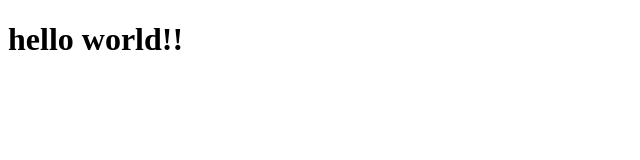
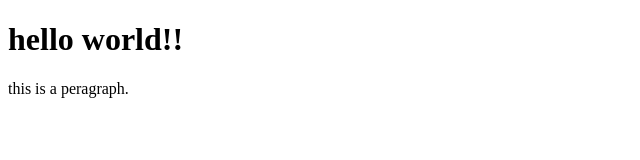
Before and after one commit to Uday-Patel-Simform/git_test, a plain HTML site: page index.html in a window 1280 px wide. Shown: the whole page, without its empty margins (0-640 px from the left). Drawn offline with Linux system fonts and the light colour scheme.

Commit message:
modified html

```diff
--- a/index.html
+++ b/index.html
@@ -8,5 +8,6 @@
 </head>
 <body>
     <h1>hello world!!</h1>
+    <p>this is a peragraph.</p>
 </body>
 </html>
```
